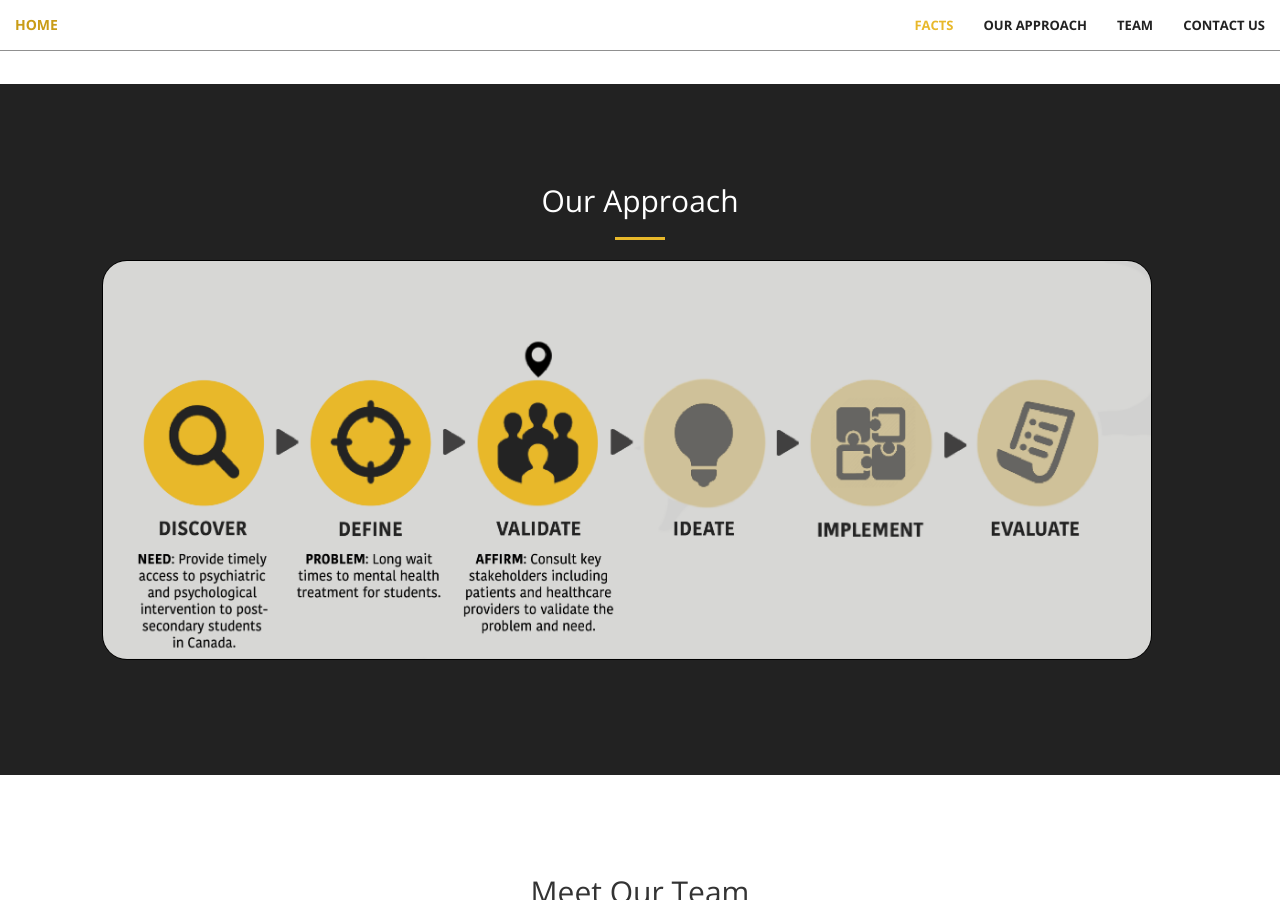
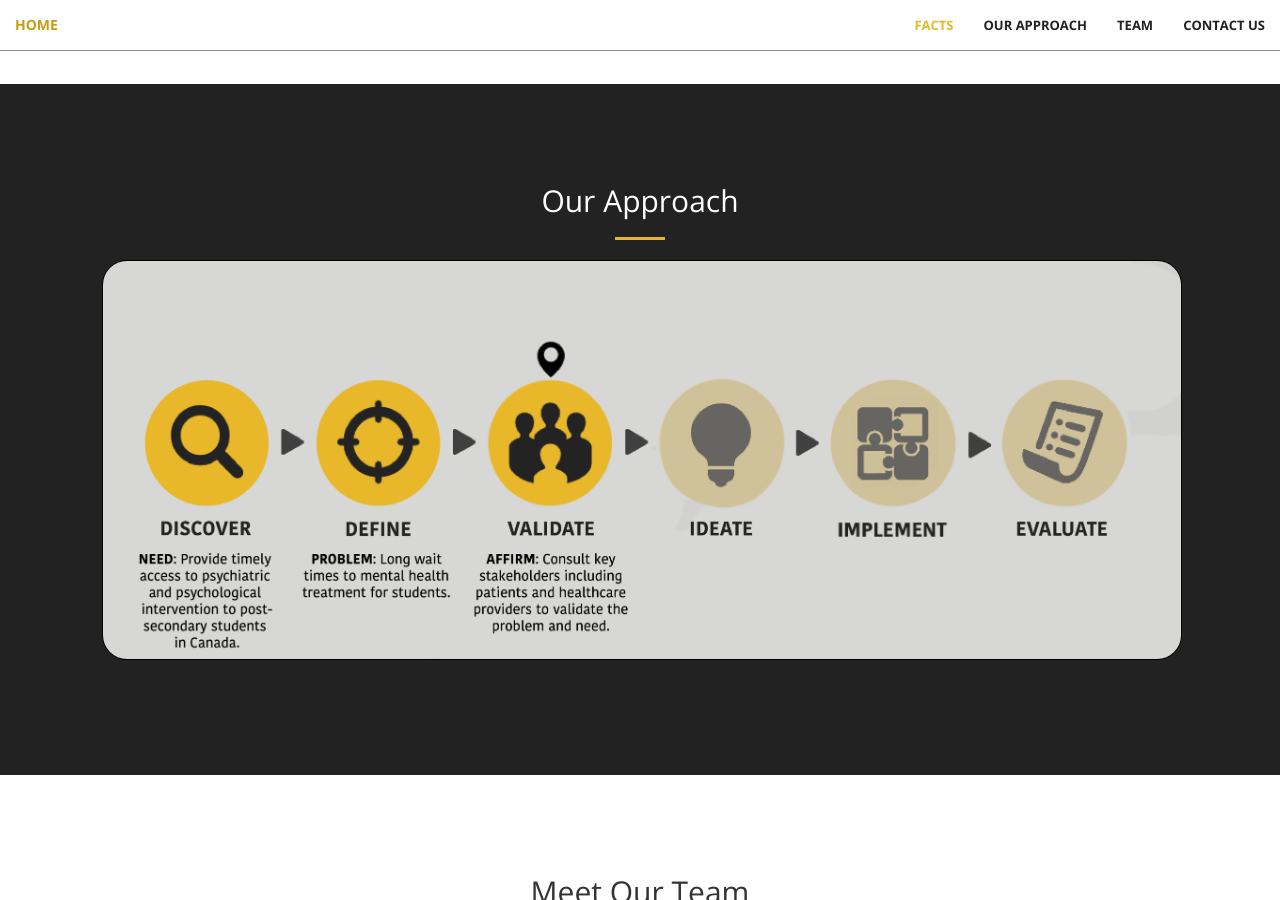
Before and after one commit to pxlu/Timely, a Jekyll site: the page built from index.html, in a window 1280 px wide and 900 px high, scrolled down 1466 px. Built offline with Jekyll 4.4.1, drawn with Linux system fonts in a browser that asks for light colours.

Commit message:
Added fixed size for display over 1200px+

```diff
--- a/_includes/team.html
+++ b/_includes/team.html
@@ -8,16 +8,12 @@
         </div>
     </div>
 
-    <!-- For some reason, the <img> src is being linked from the root of the site itself, not from the /Timely folder, so Timely
-    needs to be appended to the relative path or else it won't work online. If testing on localhost:4000, remove the /Timely from the path. -->
-
     <div class="container">
         <div class="row">
             <!-- Cheryl -->
             <div class="col-lg-3 col-md-6 text-center">
                 <div class="service-box">
-                    <!--img class="img-profile-picture" src="../img/profile-pictures/Cheryl.png"></img-->
-                    <img class="img-profile-picture" src="../img/profile-pictures/Cheryl.png"></img>
+                    <img class="img-profile-picture" src="../img/profile-pictures/Cheryl.1.png"></img>
                     <h3>Cheryl Tsui</h3>
                     <p class="text-muted">1st Year (MHSc), Translational Research</p>
                 </div>
@@ -25,8 +21,7 @@
             <!-- Tiffanie -->
             <div class="col-lg-3 col-md-6 text-center">
                 <div class="service-box">
-                    <!--img class="img-profile-picture" src="../img/profile-pictures/Tiff.png"></img-->
-                    <img class="img-profile-picture" src="../img/profile-pictures/Tiff.png"></img>
+                    <img class="img-profile-picture" src="../img/profile-pictures/Tiff.1.png"></img>
                     <h3>Tiffanie Kei</h3>
                     <p class="text-muted">1st Year (MHSc), Translational Research</p>
                 </div>
@@ -34,8 +29,7 @@
             <!-- Lily -->
             <div class="col-lg-3 col-md-6 text-center">
                 <div class="service-box">
-                    <!--img class="img-profile-picture" src="../img/profile-pictures/lily.jpg"></img-->
-                    <img class="img-profile-picture" src="../img/profile-pictures/Lily.png"></img>
+                    <img class="img-profile-picture" src="../img/profile-pictures/Lily.1.png"></img>
                     <h3>Lily Ye</h3>
                     <p class="text-muted">1st Year (MHSc), Translational Research</p>
                 </div>
@@ -43,8 +37,7 @@
             <!-- Gurpreet -->
             <div class="col-lg-3 col-md-6 text-center">
                 <div class="service-box">
-                    <!--img class="img-profile-picture" src="../img/profile-pictures/Gurpreet.png"></img-->
-                    <img class="img-profile-picture" src="../img/profile-pictures/Gurpreet.png"></img>
+                    <img class="img-profile-picture" src="../img/profile-pictures/Gurpreet.1.png"></img>
                     <h3>Gurpreet Kamboj</h3>
                     <p class="text-muted">1st Year (MHSc), Translational Research</p>
                 </div>
@@ -52,7 +45,6 @@
             <!-- Peter -->
             <div class="col-lg-3 col-md-6 text-center">
                 <div class="service-box">
-                    <!--img class="img-profile-picture" src="../img/profile-pictures/Peter.png"></img-->
                     <img class="img-profile-picture" src="../img/profile-pictures/Peter.png"></img>
                     <h3>Peter Lu</h3>
                     <p class="text-muted">4th Year (H.BSc), Computer Science</p>
--- a/_sass/_base.scss
+++ b/_sass/_base.scss
@@ -311,13 +311,14 @@ header {
 .img-banner {
     height: 200px;
     width: 82%;
-    margin-left: 15%;
+    margin-left: 10%;
     border: 1px solid black;
     margin-bottom: 15px;
     border-radius: 25px;
     // Desktop View
     @media (min-width: 1200px) {
         height: 400px;
+        width: 1080px;
         margin-left: 8%;
     }
 }
```
Also changed, not shown: 2 other files.
